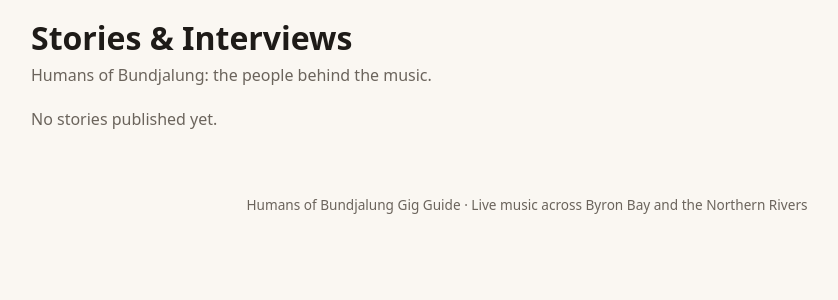
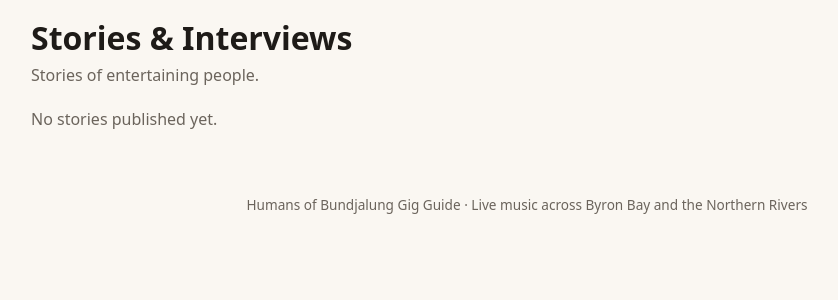
Before and after one commit to justuseful/gigguide, a Flask app: page /stories in a window 1280 px wide. Shown: the part 55-355 px from the top of the page, without its empty margins (113-951 px from the left). Run offline with Flask 3, Linux system fonts and the light colour scheme; data comes from the database, SQL or seed files in the repository; data that the repository does not hold is empty.

Commit message:
Broaden site copy from "the music" to entertaining people generally
Co-Authored-By: Claude Sonnet 5 <noreply@anthropic.com>

```diff
--- a/app/templates/stories.html
+++ b/app/templates/stories.html
@@ -4,7 +4,7 @@
 {% block content %}
 <section class="hero">
   <h1>Stories &amp; Interviews</h1>
-  <p>Humans of Bundjalung: the people behind the music.</p>
+  <p>Stories of entertaining people.</p>
 </section>
 {% if stories %}
 <div class="card-grid">
--- a/app/templates/venues.html
+++ b/app/templates/venues.html
@@ -3,7 +3,7 @@
 {% block content %}
 <section class="hero">
   <h1>Venues</h1>
-  <p>Where the music happens.</p>
+  <p>Where it all happens.</p>
 </section>
 {% if venues %}
 <ul class="list-plain">
```
